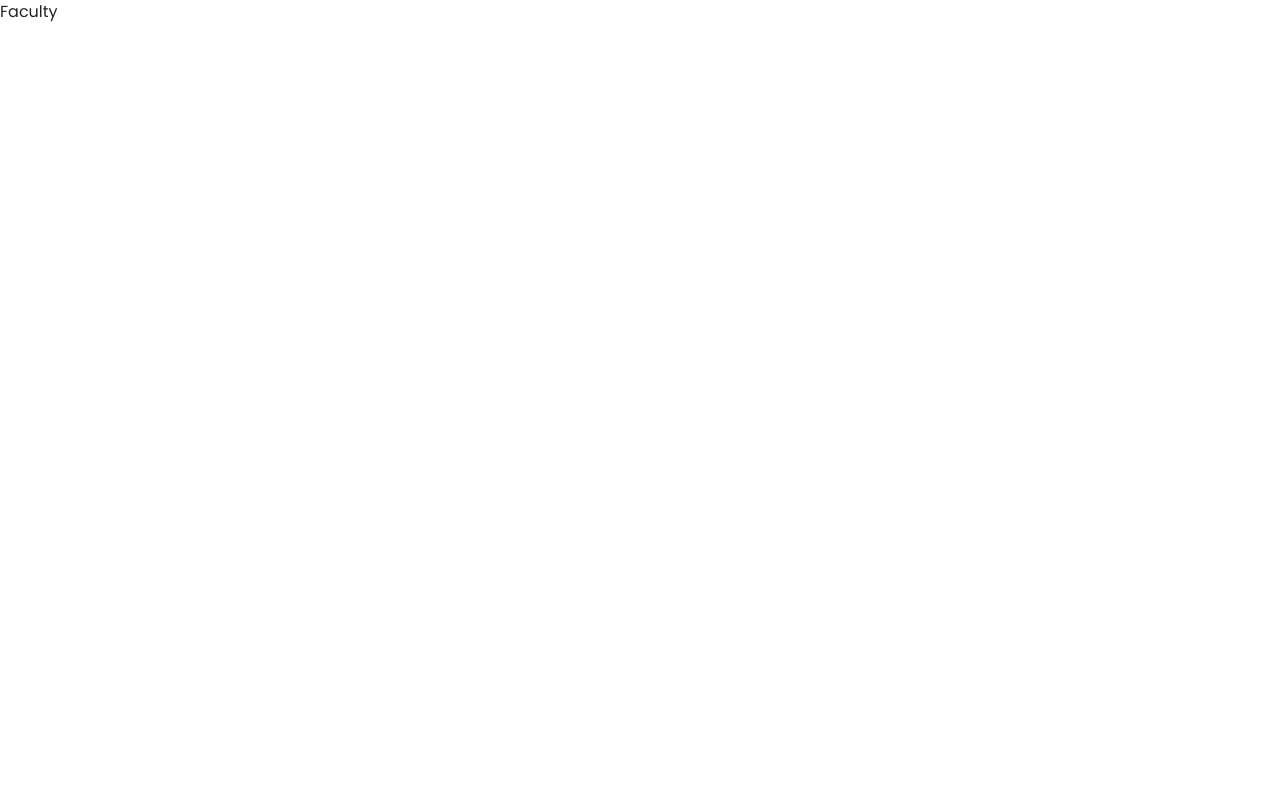
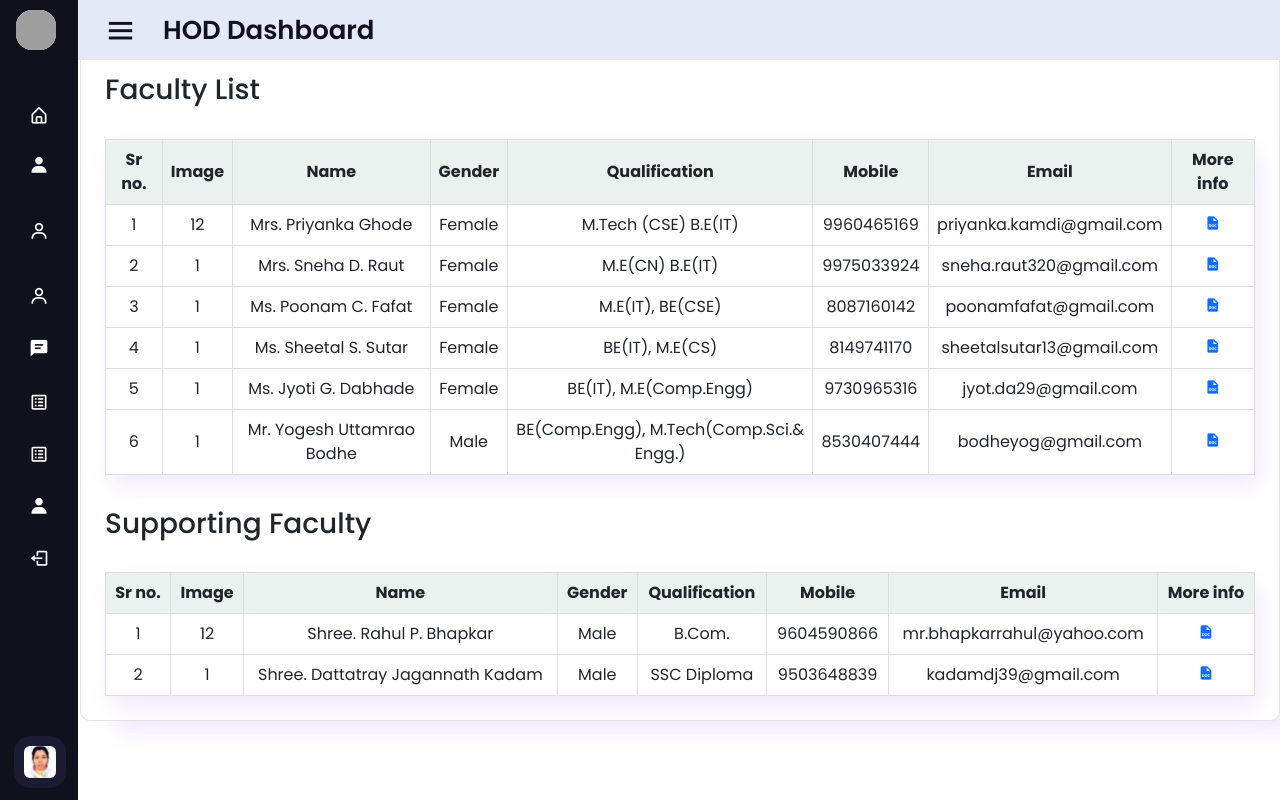
Before and after one commit to PranavShelke4/IT, a React (Create React App) app: page /Faculty-Details in a window 1280 px wide. Built offline with nearby package versions, Linux system fonts and the light colour scheme; grey boxes are pictures that could not be loaded.

Commit message:
Faculty Data done

```diff
--- /dev/null
+++ b/src/components/HOD/Dashboard/FacultyCR.js
@@ -0,0 +1,46 @@
+import React from 'react'
+import "./Facultys.css";
+import { Link } from "react-router-dom";
+
+
+function FacultyCR() {
+  return (
+    <>
+         <div className="facultysCR">
+        <div className="fideo">
+          <h3 className="fidoh3">Faculty CR</h3>
+
+            <table>
+              <tr>
+                <th>Sr no.</th>
+                <th>Image</th>
+                <th>Name</th>
+                <th>Gender</th>
+                <th>Qualification</th>
+                <th>Mobile</th>
+                <th>Email</th>
+                <th>More info</th>
+              </tr>
+              <tr>
+                <td>1.</td>
+                <td>1.</td>
+                <td>Pranav Keshav Shelke</td>
+                <td>Male</td>
+                <td>B.Tec</td>
+                <td>8080054394</td>
+                <td>Pranavshelke4@gmail.com</td>
+                <td>
+                  <Link to="/">
+                    <i class="bx bxs-file-doc"></i>
+                  </Link>{" "}
+                </td>
+              </tr>
+            </table>
+
+        </div>
+      </div>
+    </>
+  )
+}
+
+export default FacultyCR
--- a/src/components/HOD/Dashboard/Facultys.css
+++ b/src/components/HOD/Dashboard/Facultys.css
@@ -0,0 +1,13 @@
+.facultysList{
+    margin-left: 5rem;
+    padding-top: 5rem;
+}
+.fidoh4{
+    margin-top: 2rem;
+    margin-bottom: 2rem;
+}
+
+.facultysCR{
+    margin-left: 5rem;
+    padding-top: 5rem;
+}
--- a/src/components/HOD/Dashboard/Facultys.js
+++ b/src/components/HOD/Dashboard/Facultys.js
@@ -1,10 +1,93 @@
-import React from 'react'
-import "./Facultys"
+import React from "react";
+import "./Facultys.css";
+import FacultyDatass from "./FacultysData";
+import SupportingFacultyData from "./SupportingFacultyData";
 
-function Facultys() {
+function Facultys(props) {
   return (
-    <div>Faculty</div>
-  )
+    <>
+      <div className="facultysList">
+        <div className="fideo">
+          <h3 className="fidoh3">Faculty List</h3>
+
+            <table>
+              <tr>
+                <th>Sr no.</th>
+                <th>Image</th>
+                <th>Name</th>
+                <th>Gender</th>
+                <th>Qualification</th>
+                <th>Mobile</th>
+                <th>Email</th>
+                <th>More info</th>
+              </tr>
+
+              {FacultyDatass.map(item => {
+                return(
+
+                  <tr key={item.id}>
+                <td>{ item.SrNo }</td>
+                <td>{ item.Image }</td>
+                <td>{ item.Name }</td>
+                <td>{ item.Gender }</td>
+                <td>{ item.Qualification }</td>
+                <td>{ item.Mobile }</td>
+                <td>{ item.Email }</td>
+                <td>
+                  <a href={item.MoreInfo}>
+                    <i class="bx bxs-file-doc"></i>
+                  </a>{" "}
+                </td>
+              </tr>
+
+
+                );
+              })}
+
+            </table>
+
+            <h3 className="fidoh4">Supporting Faculty</h3>
+
+            <table>
+              <tr>
+                <th>Sr no.</th>
+                <th>Image</th>
+                <th>Name</th>
+                <th>Gender</th>
+                <th>Qualification</th>
+                <th>Mobile</th>
+                <th>Email</th>
+                <th>More info</th>
+              </tr>
+
+              {SupportingFacultyData.map(item => {
+                return(
+
+                  <tr key={item.id}>
+                <td>{ item.SrNo }</td>
+                <td>{ item.Image }</td>
+                <td>{ item.Name }</td>
+                <td>{ item.Gender }</td>
+                <td>{ item.Qualification }</td>
+                <td>{ item.Mobile }</td>
+                <td>{ item.Email }</td>
+                <td>
+                  <a href={item.MoreInfo}>
+                    <i class="bx bxs-file-doc"></i>
+                  </a>{" "}
+                </td>
+              </tr>
+
+
+                );
+              })}
+
+            </table>
+
+        </div>
+      </div>
+    </>
+  );
 }
 
-export default Facultys
+export default Facultys;
--- /dev/null
+++ b/src/components/HOD/Dashboard/FacultysData.js
@@ -0,0 +1,72 @@
+
+const FacultyDatass = [
+    {
+        id: 1,
+        SrNo: "1",
+        Image: "12",
+        Name: "Mrs. Priyanka Ghode",
+        Gender: "Female",
+        Qualification: "M.Tech (CSE) B.E(IT)",
+        Mobile: "9960465169",
+        Email: "priyanka.kamdi@gmail.com",
+        MoreInfo: "https://drive.google.com/file/d/1wW9EtYi5b7dCDiB8sb4nILJjovM2jFUL/view",
+    },
+    {
+        id: 2,
+        SrNo: "2",
+        Image: "1",
+        Name: "Mrs. Sneha D. Raut",
+        Gender: "Female",
+        Qualification: "M.E(CN) B.E(IT)",
+        Mobile: "9975033924",
+        Email: "sneha.raut320@gmail.com",
+        MoreInfo: "https://drive.google.com/file/d/1S4Xcgb9IPsjc_5IoeB3lPcBkHOBHdcAU/view",
+    },
+    {
+        id: 3,
+        SrNo: "3",
+        Image: "1",
+        Name: "Ms. Poonam C. Fafat",
+        Gender: "Female",
+        Qualification: "M.E(IT), BE(CSE)",
+        Mobile: "8087160142",
+        Email: "poonamfafat@gmail.com",
+        MoreInfo: "https://drive.google.com/file/d/16t3QSIureVPpp2cjahb41S920ZIBW7Du/view",
+    },
+    {
+        id: 4,
+        SrNo: "4",
+        Image: "1",
+        Name: "Ms. Sheetal S. Sutar",
+        Gender: "Female",
+        Qualification: "BE(IT), M.E(CS)",
+        Mobile: "8149741170",
+        Email: "sheetalsutar13@gmail.com",
+        MoreInfo: "https://drive.google.com/file/d/1PRpHEex6u_FI55W1v4yzKIfBFCg__MSm/view",
+    },
+    {
+        id: 5,
+        SrNo: "5",
+        Image: "1",
+        Name: "Ms. Jyoti G. Dabhade",
+        Gender: "Female",
+        Qualification: "BE(IT), M.E(Comp.Engg)",
+        Mobile: "9730965316",
+        Email: "jyot.da29@gmail.com",
+        MoreInfo: "https://drive.google.com/file/d/1-QM4MfVlCoK-iWWY33ZaSW14VWg9fuXB/view",
+    },
+    {
+        id: 6,
+        SrNo: "6",
+        Image: "1",
+        Name: "Mr. Yogesh Uttamrao Bodhe",
+        Gender: "Male",
+        Qualification: "BE(Comp.Engg), M.Tech(Comp.Sci.& Engg.)",
+        Mobile: "8530407444",
+        Email: "bodheyog@gmail.com",
+        MoreInfo: "https://drive.google.com/file/d/1ee4mxYHdLDZ9HrIqnToEIw70xooupqlF/view",
+    }
+
+]
+
+export default FacultyDatass;
--- a/src/components/HOD/Dashboard/StudentAchievementsHOD.js
+++ b/src/components/HOD/Dashboard/StudentAchievementsHOD.js
@@ -27,9 +27,9 @@ function StudentAchievementsHOD() {
               <td>First Year</td>
               <td>2/4/2019</td>
               <td>
-              <a href="#">
+              <Link to="/">
                  <i class='bx bxs-file-doc'></i>
-                </a>{" "}
+                </Link>{" "}
               </td>
             </tr>
           </table>
--- /dev/null
+++ b/src/components/HOD/Dashboard/SupportingFacultyData.js
@@ -0,0 +1,28 @@
+
+const SupportingFacultyData = [
+    {
+        id: 1,
+        SrNo: "1",
+        Image: "12",
+        Name: "Shree. Rahul P. Bhapkar",
+        Gender: "Male",
+        Qualification: "B.Com.",
+        Mobile: "9604590866",
+        Email: "mr.bhapkarrahul@yahoo.com",
+        MoreInfo: "https://docs.google.com/document/d/1t8EElHh0KdObMMXaBS94d3Om8lbOolCF/edit",
+    },
+    {
+        id: 2,
+        SrNo: "2",
+        Image: "1",
+        Name: "Shree. Dattatray Jagannath Kadam",
+        Gender: "Male",
+        Qualification: "SSC Diploma",
+        Mobile: "9503648839",
+        Email: "kadamdj39@gmail.com",
+        MoreInfo: "https://docs.google.com/document/d/1DNTdo5fLEqR3v5J79-Xl22_P4G3rnWda/edit",
+    }
+
+]
+
+export default SupportingFacultyData;
--- a/src/components/HOD/Dashboard/TopperList.js
+++ b/src/components/HOD/Dashboard/TopperList.js
@@ -1,12 +1,12 @@
-import React from 'react'
-import "./StudentAchievementsHOD.css"
+import React from "react";
+import "./StudentAchievementsHOD.css";
 
 function TopperList() {
   return (
-   <>
-        <div className="TopperList">
+    <>
+      <div className="TopperList">
         <div className="fideo">
-          <h3 className="fidoh3">Student Achievements</h3>
+          <h3 className="fidoh3">Student Topper List</h3>
           <table>
             <tr>
               <th>Sr no.</th>
@@ -23,8 +23,8 @@ function TopperList() {
           </table>
         </div>
       </div>
-   </>
-  )
+    </>
+  );
 }
 
-export default TopperList
+export default TopperList;
--- a/src/components/HOD/HODNavbar.js
+++ b/src/components/HOD/HODNavbar.js
@@ -87,10 +87,10 @@ function classTeacherNavbar() {
                 </Link>
               </li>
               <li>
-                <Link to="">Faculty Details </Link>
+                <Link to="/Faculty-Details">Faculty Details </Link>
               </li>
               <li>
-                <Link to="#">Faculty CR</Link>
+                <Link to="/Faculty-CR">Faculty CR</Link>
               </li>
               <li>
                 <Link to="#">Leaves</Link>
--- a/src/functions/routes.js
+++ b/src/functions/routes.js
@@ -6,6 +6,7 @@ import App from "../App";
 
 import HODDashbord from "../pages/HODPages/Dashboard"
 import FacultyDetails from "../pages/HODPages/FacultyDetails";
+import FacultyCR from "../pages/HODPages/FacultyCR";
 
 // classTaecher Routes
 
@@ -59,6 +60,7 @@ const ConfigRoutes = () => {
         {/* HOD Routes */}
         <Route path="/HOD-Dashbord" element={<HODDashbord />}></Route>
         <Route path="/Faculty-Details" element={<FacultyDetails />}></Route>
+        <Route path="/Faculty-CR" element={<FacultyCR />}></Route>
 
       </Routes>
     </>
--- /dev/null
+++ b/src/pages/HODPages/FacultyCR.js
@@ -0,0 +1,14 @@
+import React from 'react'
+import FacultyCRs from '../../components/HOD/Dashboard/FacultyCR'
+import HODNavbar from '../../components/HOD/HODNavbar'
+
+function FacultyCR() {
+  return (
+    <>
+        <HODNavbar />
+        <FacultyCRs />
+    </>
+  )
+}
+
+export default FacultyCR
--- a/src/pages/HODPages/FacultyDetails.js
+++ b/src/pages/HODPages/FacultyDetails.js
@@ -1,9 +1,11 @@
 import React from 'react'
 import Facultys from '../../components/HOD/Dashboard/Facultys'
+import HODNavbar from "../../components/HOD/HODNavbar"
 
 function FacultyDetails() {
   return (
     <>
+        <HODNavbar />
         <Facultys />
     </>
   )
```
Also changed, not shown: src/components/SubjectTeacher/Dashboard/LecturesInWeek.js (+28 -28 lines).
